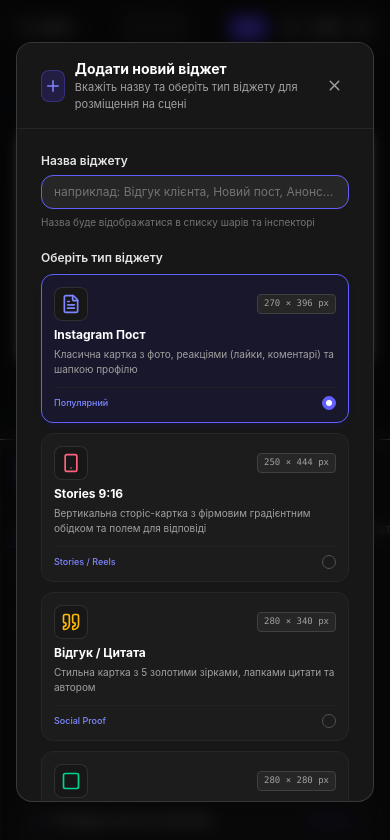
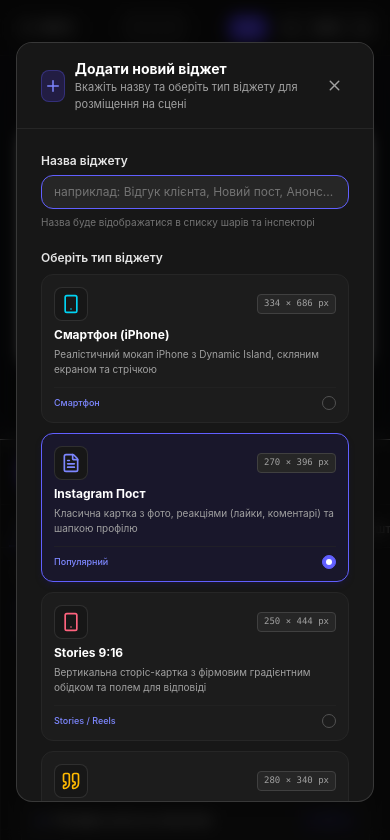
Before and after one commit to ch/maket-generator, a React (Vite) app: page / in a window 390 px wide. Both pictures are taken after a click on the button 248 px from the left and 27 px from the top of the page. Shown: the top 840 px of the page. Built offline with nearby package versions, Linux system fonts and the light colour scheme.

Commit message:
fix: render all newly added widgets and add iPhone smartphone widget type

```diff
--- a/src/App.tsx
+++ b/src/App.tsx
@@ -252,7 +252,9 @@ export default function App() {
     const spawnY = Math.round(sceneConfig.height / 2 - baseDims.height / 2 + (offsetIndex - 2) * 35);
 
     const defaultTitle =
-      widgetType === 'post'
+      widgetType === 'phone'
+        ? 'Смартфон (iPhone)'
+        : widgetType === 'post'
         ? 'Instagram Пост'
         : widgetType === 'story'
         ? 'Stories 9:16'
@@ -279,10 +281,15 @@ export default function App() {
       },
     };
 
+    const currentLayerOrder =
+      sceneConfig.layerOrder && sceneConfig.layerOrder.length > 0
+        ? [...sceneConfig.layerOrder]
+        : ['card-1', 'card-2', 'card-3', 'card-4', 'phone'];
+
     const nextConfig: SceneConfig = {
       ...sceneConfig,
       cards: [...sceneConfig.cards, newCard],
-      layerOrder: [...sceneConfig.layerOrder, newId],
+      layerOrder: [...currentLayerOrder.filter((id) => id !== newId), newId],
     };
 
     setSceneConfig(nextConfig);
--- a/src/components/AddWidgetModal.tsx
+++ b/src/components/AddWidgetModal.tsx
@@ -16,6 +16,14 @@ const WIDGET_TYPE_OPTIONS: Array<{
   tag: string;
   icon: React.ReactNode;
 }> = [
+  {
+    type: 'phone',
+    title: 'Смартфон (iPhone)',
+    sub: 'Реалістичний мокап iPhone з Dynamic Island, скляним екраном та стрічкою',
+    dim: '334 × 686 px',
+    tag: 'Смартфон',
+    icon: <Smartphone size={20} className="text-cyan-400" />,
+  },
   {
     type: 'post',
     title: 'Instagram Пост',
--- a/src/components/MockupSceneSvg.tsx
+++ b/src/components/MockupSceneSvg.tsx
@@ -240,10 +240,21 @@ export const MockupSceneSvg: React.FC<MockupSceneSvgProps> = ({
       {renderBackground()}
 
       {/* 2. Dynamic Layer-Ordered Widgets (rendered from back to front) */}
-      {(sceneConfig.layerOrder && sceneConfig.layerOrder.length === 5
-        ? sceneConfig.layerOrder
-        : ['card-1', 'card-2', 'card-3', 'card-4', 'phone']
-      ).map((slotId) => {
+      {(() => {
+        const allCardIds = cards.map((c) => c.id);
+        const userOrder = sceneConfig.layerOrder || [];
+        const existingOrder = userOrder.filter((id) => id === 'phone' || allCardIds.includes(id));
+
+        if (!existingOrder.includes('phone')) {
+          existingOrder.push('phone');
+        }
+        for (const cid of allCardIds) {
+          if (!existingOrder.includes(cid)) {
+            existingOrder.push(cid);
+          }
+        }
+
+        return existingOrder.map((slotId) => {
           if (slotId === 'phone') {
             return (
               <g
@@ -252,6 +263,7 @@ export const MockupSceneSvg: React.FC<MockupSceneSvgProps> = ({
                 className="transition-opacity"
               >
                 <PhoneSvg
+                  id="main"
                   transform={phoneTransform}
                   profile={profile}
                   imageUrl={phoneImage}
@@ -267,6 +279,27 @@ export const MockupSceneSvg: React.FC<MockupSceneSvgProps> = ({
           const cardIdx = cards.findIndex((c) => c.id === slotId);
           const card = cards[cardIdx];
           if (!card) return null;
+
+          if (card.widgetType === 'phone') {
+            return (
+              <g
+                key={card.id}
+                onPointerDown={(e) => handlePointerDown(card.id, e)}
+                className="transition-opacity"
+              >
+                <PhoneSvg
+                  id={card.id}
+                  transform={card.transform}
+                  profile={profile}
+                  imageUrl={card.imageUrl || phoneImage}
+                  onSelectSlot={() => onSelectSlot(card.id)}
+                  filterId={phoneFilterId}
+                  isInteractive={true}
+                  isSelected={selectedSlotId === card.id}
+                />
+              </g>
+            );
+          }
 
           return (
             <g
@@ -290,7 +323,8 @@ export const MockupSceneSvg: React.FC<MockupSceneSvgProps> = ({
               />
             </g>
           );
-      })}
+        });
+      })()}
     </svg>
   );
 };
--- a/src/components/SidebarControls.tsx
+++ b/src/components/SidebarControls.tsx
@@ -563,10 +563,15 @@ export const SidebarControls: React.FC<SidebarControlsProps> = ({
         {activeTab === 'widget' && (() => {
           const allSlotIds = ['phone', ...cards.map((c) => c.id)];
 
-          const effectiveLayerOrder =
-            sceneConfig.layerOrder && sceneConfig.layerOrder.length > 0
-              ? sceneConfig.layerOrder.filter((id) => allSlotIds.includes(id))
-              : allSlotIds;
+          const effectiveLayerOrder = (() => {
+            const current = sceneConfig.layerOrder || [];
+            const valid = current.filter((id) => allSlotIds.includes(id));
+            if (!valid.includes('phone')) valid.push('phone');
+            for (const id of allSlotIds) {
+              if (!valid.includes(id)) valid.push(id);
+            }
+            return valid;
+          })();
 
           const getSlotDetails = (id: string) => {
             if (id === 'phone') {
@@ -585,12 +590,14 @@ export const SidebarControls: React.FC<SidebarControlsProps> = ({
             const card = cards[idx];
             const dims = getWidgetBaseDimensions(card?.widgetType);
             const typeLabels: Record<string, string> = {
+              phone: 'Смартфон (iPhone)',
               post: 'Instagram Пост',
               story: 'Stories 9:16',
               quote: 'Відгук / Цитата',
               square: 'Квадрат 1:1',
             };
             const iconMap: Record<string, string> = {
+              phone: '📱',
               post: '📄',
               story: '📱',
               quote: '💬',
--- a/src/components/svg/PhoneSvg.tsx
+++ b/src/components/svg/PhoneSvg.tsx
@@ -15,6 +15,7 @@ import {
 } from './SvgIcons';
 
 interface PhoneSvgProps {
+  id?: string;
   transform: WidgetTransform;
   profile: MockupProfile;
   imageUrl: string | null;
@@ -28,6 +29,7 @@ export const PHONE_BASE_WIDTH = 334;
 export const PHONE_BASE_HEIGHT = 686;
 
 export const PhoneSvg: React.FC<PhoneSvgProps> = ({
+  id = 'main',
   transform,
   profile,
   imageUrl,
@@ -39,6 +41,8 @@ export const PhoneSvg: React.FC<PhoneSvgProps> = ({
   const { x, y, scale, rotation } = transform;
   const centerX = PHONE_BASE_WIDTH / 2;
   const centerY = PHONE_BASE_HEIGHT / 2;
+  const screenClipId = `phone-screen-clip-${id}`;
+  const photoClipId = `phone-photo-clip-${id}`;
 
   return (
     <g
@@ -47,10 +51,10 @@ export const PhoneSvg: React.FC<PhoneSvgProps> = ({
       className="group select-none"
     >
       <defs>
-        <clipPath id="phone-screen-clip">
+        <clipPath id={screenClipId}>
           <rect x="7" y="7" width="320" height="672" rx="42" />
         </clipPath>
-        <clipPath id="phone-photo-clip">
+        <clipPath id={photoClipId}>
           <rect x="18" y="118" width="298" height="414" rx="4" />
         </clipPath>
       </defs>
@@ -101,7 +105,7 @@ export const PhoneSvg: React.FC<PhoneSvgProps> = ({
       />
 
       {/* Phone Screen Canvas */}
-      <g clipPath="url(#phone-screen-clip)">
+      <g clipPath={`url(#${screenClipId})`}>
         {/* Screen Background */}
         <rect x="7" y="7" width="320" height="672" fill="#FFFFFF" />
 
@@ -213,7 +217,7 @@ export const PhoneSvg: React.FC<PhoneSvgProps> = ({
         {/* 4. Portrait 9:16 Photo Content Area */}
         <g onClick={onSelectSlot} className="cursor-pointer transition-opacity hover:opacity-95">
           {imageUrl ? (
-            <g clipPath="url(#phone-photo-clip)">
+            <g clipPath={`url(#${photoClipId})`}>
               <image
                 href={imageUrl}
                 x="18"
@@ -224,7 +228,7 @@ export const PhoneSvg: React.FC<PhoneSvgProps> = ({
               />
             </g>
           ) : (
-            <g clipPath="url(#phone-photo-clip)">
+            <g clipPath={`url(#${photoClipId})`}>
               <rect x="18" y="118" width="298" height="414" fill="#C2C6CA" />
               {/* Sharp Vector Typography Placeholder */}
               <text
--- a/src/components/svg/PostCardSvg.tsx
+++ b/src/components/svg/PostCardSvg.tsx
@@ -29,6 +29,8 @@ export const CARD_BASE_HEIGHT = 396;
 
 export const getWidgetBaseDimensions = (type?: WidgetType): { width: number; height: number } => {
   switch (type) {
+    case 'phone':
+      return { width: 334, height: 686 };
     case 'story':
       return { width: 250, height: 444 };
     case 'quote':
--- a/src/types.ts
+++ b/src/types.ts
@@ -16,7 +16,7 @@ export interface MockupProfile {
   caption: string;
 }
 
-export type WidgetType = 'post' | 'story' | 'quote' | 'square';
+export type WidgetType = 'phone' | 'post' | 'story' | 'quote' | 'square';
 
 export interface CardSlot {
   id: string;
```
Lines whose indentation alone changed are shown as unchanged.
